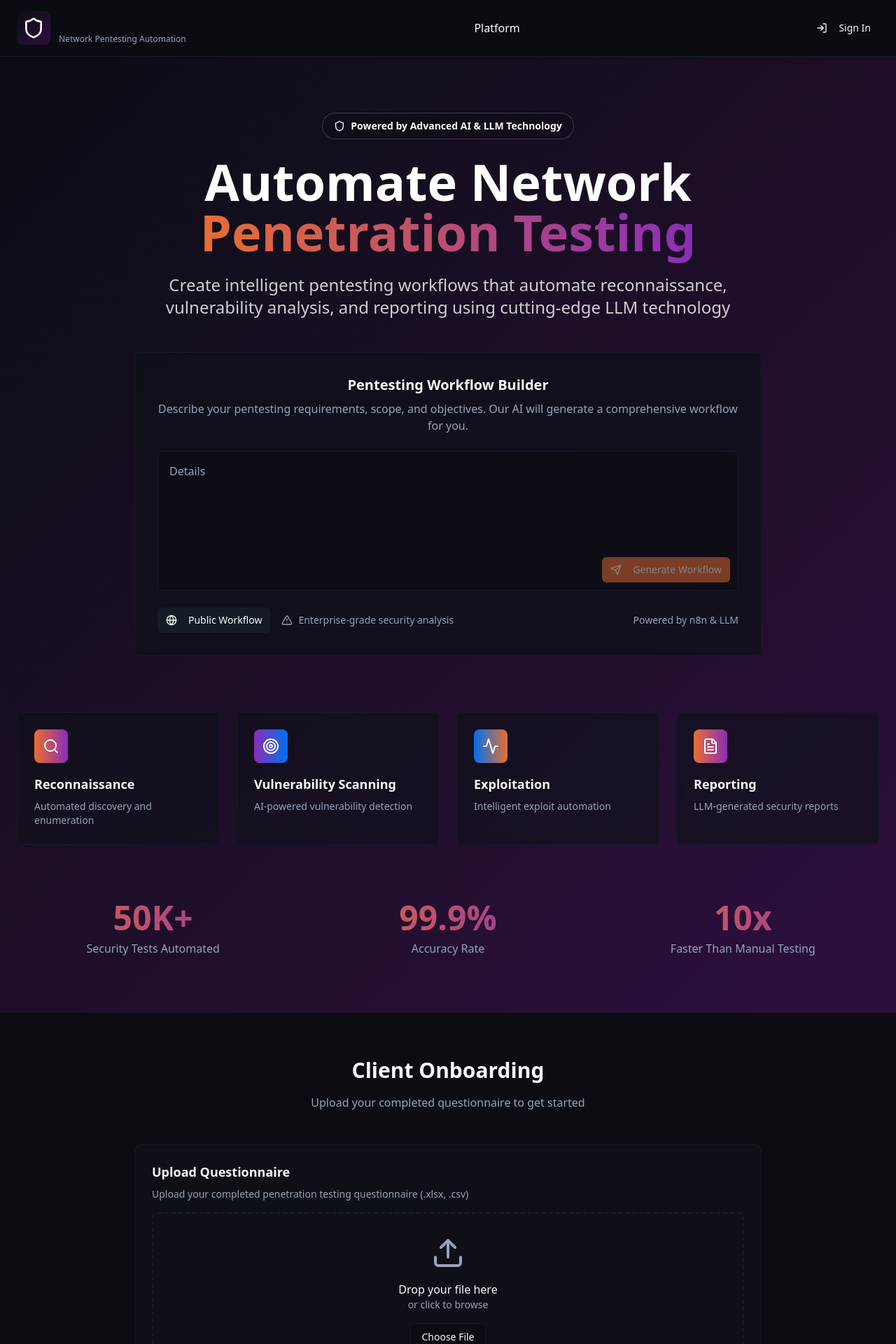
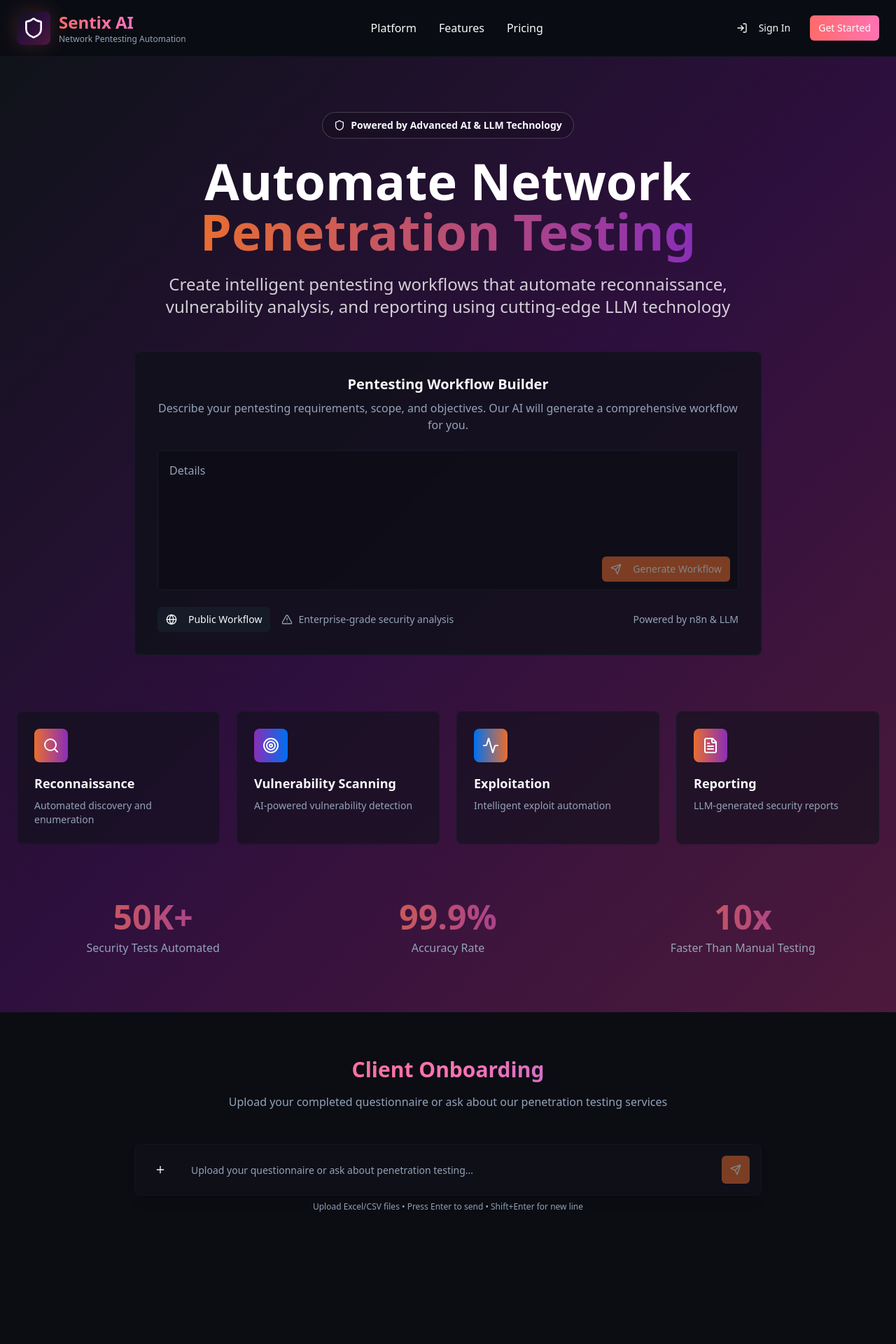
Before and after one commit to warl0ckwraith/sentix-v2, a React (Vite) app: page / in a window 1280 px wide. Shown: the top 1920 px of the page at 70% size. Built offline with nearby package versions, Linux system fonts and the light colour scheme.

Commit message:
Refactor UI to match Lovify
Update UI design, animations, and interactivity to be similar to lovable.app. Make the website responsive and ensure the navbar is properly implemented. Integrate the file upload option into the chatbox with a "+" button, removing the separate layout.

```diff
--- /dev/null
+++ b/src/components/ChatUpload.tsx
@@ -0,0 +1,149 @@
+import { useState, useRef } from "react";
+import { Button } from "@/components/ui/button";
+import { Input } from "@/components/ui/input";
+import { Card } from "@/components/ui/card";
+import { Plus, Send, Paperclip, X, FileText, CheckCircle } from "lucide-react";
+import { useToast } from "@/hooks/use-toast";
+
+export const ChatUpload = () => {
+  const [message, setMessage] = useState("");
+  const [uploadedFile, setUploadedFile] = useState<File | null>(null);
+  const [isUploading, setIsUploading] = useState(false);
+  const fileInputRef = useRef<HTMLInputElement>(null);
+  const { toast } = useToast();
+
+  const handleFileSelect = (file: File) => {
+    const allowedTypes = [
+      'application/vnd.openxmlformats-officedocument.spreadsheetml.sheet',
+      'text/csv',
+      'application/vnd.ms-excel'
+    ];
+
+    if (!allowedTypes.includes(file.type)) {
+      toast({
+        title: "Invalid file type",
+        description: "Please upload an Excel (.xlsx) or CSV file.",
+        variant: "destructive",
+      });
+      return;
+    }
+
+    setIsUploading(true);
+    setTimeout(() => {
+      setUploadedFile(file);
+      setIsUploading(false);
+      toast({
+        title: "File uploaded successfully",
+        description: `${file.name} has been uploaded and is ready for processing.`,
+      });
+    }, 1500);
+  };
+
+  const handleFileInputChange = (e: React.ChangeEvent<HTMLInputElement>) => {
+    const files = Array.from(e.target.files || []);
+    if (files.length > 0) {
+      handleFileSelect(files[0]);
+    }
+  };
+
+  const removeFile = () => {
+    setUploadedFile(null);
+    if (fileInputRef.current) {
+      fileInputRef.current.value = '';
+    }
+  };
+
+  const handleSend = () => {
+    if (message.trim() || uploadedFile) {
+      // Handle message sending logic here
+      console.log("Sending:", { message, file: uploadedFile });
+      setMessage("");
+      setUploadedFile(null);
+    }
+  };
+
+  return (
+    <div className="w-full max-w-4xl mx-auto">
+      {/* File Preview */}
+      {uploadedFile && (
+        <Card className="mb-4 p-3 bg-card/80 backdrop-blur-md border border-border/50 animate-fade-in">
+          <div className="flex items-center justify-between">
+            <div className="flex items-center space-x-3">
+              <CheckCircle className="h-4 w-4 text-green-400" />
+              <FileText className="h-4 w-4 text-foreground" />
+              <div>
+                <p className="text-sm font-medium text-foreground">{uploadedFile.name}</p>
+                <p className="text-xs text-muted-foreground">
+                  {(uploadedFile.size / 1024 / 1024).toFixed(2)} MB
+                </p>
+              </div>
+            </div>
+            <Button
+              variant="ghost"
+              size="sm"
+              onClick={removeFile}
+              className="h-8 w-8 p-0 text-muted-foreground hover:text-destructive"
+            >
+              <X className="h-4 w-4" />
+            </Button>
+          </div>
+        </Card>
+      )}
+
+      {/* Chat Input */}
+      <Card className="p-4 bg-card/80 backdrop-blur-md border border-border/50 shadow-lg">
+        <div className="flex items-end space-x-3">
+          {/* Attachment Button */}
+          <Button
+            variant="ghost"
+            size="sm"
+            onClick={() => fileInputRef.current?.click()}
+            disabled={isUploading}
+            className="h-10 w-10 p-0 shrink-0 hover:bg-accent/50 transition-all duration-200"
+          >
+            <Plus className="h-5 w-5" />
+          </Button>
+
+          {/* Message Input */}
+          <div className="flex-1 min-h-[2.5rem] max-h-32">
+            <Input
+              value={message}
+              onChange={(e) => setMessage(e.target.value)}
+              placeholder="Upload your questionnaire or ask about penetration testing..."
+              className="min-h-[2.5rem] resize-none border-0 bg-transparent focus-visible:ring-0 focus-visible:ring-offset-0 text-foreground placeholder:text-muted-foreground"
+              onKeyDown={(e) => {
+                if (e.key === 'Enter' && !e.shiftKey) {
+                  e.preventDefault();
+                  handleSend();
+                }
+              }}
+            />
+          </div>
+
+          {/* Send Button */}
+          <Button
+            onClick={handleSend}
+            disabled={!message.trim() && !uploadedFile}
+            className="h-10 w-10 p-0 shrink-0 bg-primary hover:bg-primary/90 disabled:opacity-50 transition-all duration-200"
+          >
+            <Send className="h-4 w-4" />
+          </Button>
+        </div>
+
+        {/* File Input */}
+        <input
+          ref={fileInputRef}
+          type="file"
+          className="hidden"
+          accept=".xlsx,.csv,.xls"
+          onChange={handleFileInputChange}
+        />
+      </Card>
+
+      {/* Helper Text */}
+      <p className="text-xs text-muted-foreground text-center mt-2">
+        Upload Excel/CSV files • Press Enter to send • Shift+Enter for new line
+      </p>
+    </div>
+  );
+};
--- a/src/components/Navbar.tsx
+++ b/src/components/Navbar.tsx
@@ -6,33 +6,42 @@ export const Navbar = () => {
   const [isMenuOpen, setIsMenuOpen] = useState(false);
 
   return (
-    <nav className="w-full px-6 py-4 bg-background/80 backdrop-blur-md border-b border-border">
+    <nav className="fixed top-0 left-0 right-0 z-50 px-4 sm:px-6 py-4 bg-background/95 backdrop-blur-md border-b border-border/50">
       <div className="max-w-7xl mx-auto flex items-center justify-between">
         {/* Logo */}
         <div className="flex items-center space-x-3">
-          <div className="p-2 bg-gradient-hero rounded-lg">
-            <Shield className="h-8 w-8 text-white" />
+          <div className="p-2 bg-gradient-hero rounded-lg shadow-glow">
+            <Shield className="h-6 sm:h-8 w-6 sm:w-8 text-white" />
           </div>
           <div>
-            <h1 className="text-2xl font-bold bg-gradient-cyber bg-clip-text text-transparent">
+            <h1 className="text-xl sm:text-2xl font-bold bg-gradient-to-r from-[#FF6B6B] via-[#FF73B3] to-[#7B68EE] bg-clip-text text-transparent">
               Sentix AI
             </h1>
-            <p className="text-xs text-muted-foreground">Network Pentesting Automation</p>
+            <p className="text-xs text-muted-foreground hidden sm:block">Network Pentesting Automation</p>
           </div>
         </div>
 
         {/* Desktop Navigation */}
         <div className="hidden md:flex items-center space-x-8">
-          <a href="#platform" className="text-foreground hover:text-primary transition-colors">
+          <a href="#platform" className="text-foreground hover:text-primary transition-all duration-200 hover:scale-105">
             Platform
+          </a>
+          <a href="#features" className="text-foreground hover:text-primary transition-all duration-200 hover:scale-105">
+            Features
+          </a>
+          <a href="#pricing" className="text-foreground hover:text-primary transition-all duration-200 hover:scale-105">
+            Pricing
           </a>
         </div>
 
         {/* Auth Buttons */}
         <div className="hidden md:flex items-center space-x-4">
-          <Button variant="ghost" size="sm">
+          <Button variant="ghost" size="sm" className="hover:scale-105 transition-transform duration-200">
             <LogIn className="h-4 w-4 mr-2" />
             Sign In
+          </Button>
+          <Button variant="default" size="sm" className="bg-gradient-to-r from-[#FF6B6B] to-[#FF73B3] hover:opacity-90 transition-all duration-200 hover:scale-105">
+            Get Started
           </Button>
         </div>
 
@@ -40,7 +49,7 @@ export const Navbar = () => {
         <Button
           variant="ghost"
           size="sm"
-          className="md:hidden"
+          className="md:hidden hover:scale-105 transition-transform duration-200"
           onClick={() => setIsMenuOpen(!isMenuOpen)}
         >
           <Menu className="h-5 w-5" />
@@ -49,11 +58,19 @@ export const Navbar = () => {
 
       {/* Mobile Menu */}
       {isMenuOpen && (
-        <div className="md:hidden mt-4 pb-4 border-t border-border">
+        <div className="md:hidden mt-4 pb-4 border-t border-border/50 animate-fade-in">
           <div className="flex flex-col space-y-4 pt-4">
-            <a href="#platform" className="text-foreground hover:text-primary">Platform</a>
-            <div className="flex space-x-4 pt-4">
-              <Button variant="ghost" size="sm">Sign In</Button>
+            <a href="#platform" className="text-foreground hover:text-primary transition-colors">Platform</a>
+            <a href="#features" className="text-foreground hover:text-primary transition-colors">Features</a>
+            <a href="#pricing" className="text-foreground hover:text-primary transition-colors">Pricing</a>
+            <div className="flex flex-col space-y-2 pt-4">
+              <Button variant="ghost" size="sm" className="justify-start">
+                <LogIn className="h-4 w-4 mr-2" />
+                Sign In
+              </Button>
+              <Button variant="default" size="sm" className="bg-gradient-to-r from-[#FF6B6B] to-[#FF73B3]">
+                Get Started
+              </Button>
             </div>
           </div>
         </div>
--- a/src/components/ui/button.tsx
+++ b/src/components/ui/button.tsx
@@ -18,6 +18,8 @@ const buttonVariants = cva(
           "bg-secondary text-secondary-foreground hover:bg-secondary/80",
         ghost: "hover:bg-accent hover:text-accent-foreground",
         link: "text-primary underline-offset-4 hover:underline",
+        hero: "bg-gradient-hero text-white border-0 hover:opacity-90 shadow-lg",
+        glow: "bg-gradient-accent text-white border-0 hover:opacity-90 shadow-[0_0_20px_rgba(255,115,51,0.3)]",
       },
       size: {
         default: "h-10 px-4 py-2",
--- a/src/index.css
+++ b/src/index.css
@@ -44,13 +44,19 @@ All colors MUST be HSL.
     --cyber-blue: 212 100% 47%;
     --terminal-green: 120 100% 50%;
 
-    /* Gradients */
-    --gradient-hero: linear-gradient(135deg, hsl(230 25% 6%), hsl(280 60% 15%));
+    /* Gradients - Lovify-inspired */
+    --gradient-hero: linear-gradient(135deg, hsl(220 25% 8%) 0%, hsl(280 60% 15%) 50%, hsl(320 50% 20%) 100%);
     --gradient-card: linear-gradient(145deg, hsl(var(--card)), hsl(220 30% 10%));
     --gradient-accent: linear-gradient(90deg, hsl(var(--n8n-orange)), hsl(var(--n8n-purple)));
+    --gradient-lovify: linear-gradient(135deg, #FF6B6B 0%, #FF73B3 25%, #7B68EE 75%, #4ECDC4 100%);
+
+    /* Shadows & Effects */
+    --shadow-glow: 0 0 30px rgba(255, 107, 107, 0.2);
+    --shadow-card: 0 8px 32px rgba(0, 0, 0, 0.3);
 
     /* Animations */
     --transition-smooth: all 0.3s cubic-bezier(0.4, 0, 0.2, 1);
+    --transition-spring: all 0.3s cubic-bezier(0.175, 0.885, 0.32, 1.275);
 
     --sidebar-background: 220 25% 8%;
     --sidebar-foreground: 210 40% 98%;
--- a/src/pages/Index.tsx
+++ b/src/pages/Index.tsx
@@ -1,29 +1,35 @@
 import { Navbar } from "@/components/Navbar";
 import { HeroSection } from "@/components/HeroSection";
 import { WorkflowShowcase } from "@/components/WorkflowShowcase";
-import { FileUpload } from "@/components/FileUpload";
+import { ChatUpload } from "@/components/ChatUpload";
 import { Footer } from "@/components/Footer";
 
 const Index = () => {
   return (
     <div className="min-h-screen bg-background">
       <Navbar />
+      <div className="pt-20"> {/* Add padding top for fixed navbar */}
         <HeroSection />
 
-      {/* File Upload Section */}
-      <div className="container mx-auto px-6 py-16">
+        {/* Chat Upload Section */}
+        <div className="container mx-auto px-4 sm:px-6 py-16">
           <div className="max-w-4xl mx-auto">
             <div className="text-center mb-12">
-            <h2 className="text-3xl font-bold text-foreground mb-4">Client Onboarding</h2>
-            <p className="text-muted-foreground">Upload your completed questionnaire to get started</p>
+              <h2 className="text-2xl sm:text-3xl font-bold bg-gradient-to-r from-[#FF6B6B] via-[#FF73B3] to-[#7B68EE] bg-clip-text text-transparent mb-4">
+                Client Onboarding
+              </h2>
+              <p className="text-muted-foreground text-sm sm:text-base">
+                Upload your completed questionnaire or ask about our penetration testing services
+              </p>
             </div>
-          <FileUpload />
+            <ChatUpload />
           </div>
         </div>
 
         <WorkflowShowcase />
         <Footer />
       </div>
+    </div>
   );
 };
 
--- a/tailwind.config.ts
+++ b/tailwind.config.ts
@@ -74,7 +74,12 @@ export default {
 			backgroundImage: {
 				'gradient-hero': 'var(--gradient-hero)',
 				'gradient-card': 'var(--gradient-card)',
-				'gradient-accent': 'var(--gradient-accent)'
+				'gradient-accent': 'var(--gradient-accent)',
+				'gradient-lovify': 'var(--gradient-lovify)'
+			},
+			boxShadow: {
+				'glow': 'var(--shadow-glow)',
+				'card': 'var(--shadow-card)'
 			},
 			borderRadius: {
 				lg: 'var(--radius)',
@@ -97,11 +102,42 @@ export default {
 					to: {
 						height: '0'
 					}
+				},
+				'fade-in': {
+					'0%': {
+						opacity: '0',
+						transform: 'translateY(10px)'
+					},
+					'100%': {
+						opacity: '1',
+						transform: 'translateY(0)'
+					}
+				},
+				'scale-in': {
+					'0%': {
+						transform: 'scale(0.95)',
+						opacity: '0'
+					},
+					'100%': {
+						transform: 'scale(1)',
+						opacity: '1'
+					}
+				},
+				'float': {
+					'0%, 100%': {
+						transform: 'translateY(0px)'
+					},
+					'50%': {
+						transform: 'translateY(-10px)'
+					}
 				}
 			},
 			animation: {
 				'accordion-down': 'accordion-down 0.2s ease-out',
-				'accordion-up': 'accordion-up 0.2s ease-out'
+				'accordion-up': 'accordion-up 0.2s ease-out',
+				'fade-in': 'fade-in 0.3s ease-out',
+				'scale-in': 'scale-in 0.2s ease-out',
+				'float': 'float 3s ease-in-out infinite'
 			}
 		}
 	},
```
Lines whose indentation alone changed are shown as unchanged.
